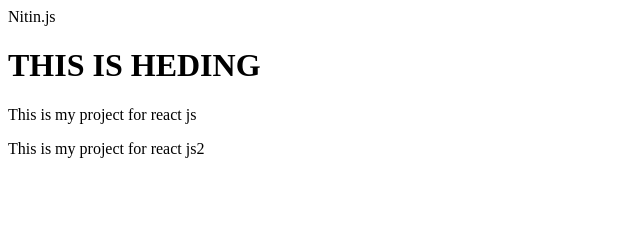
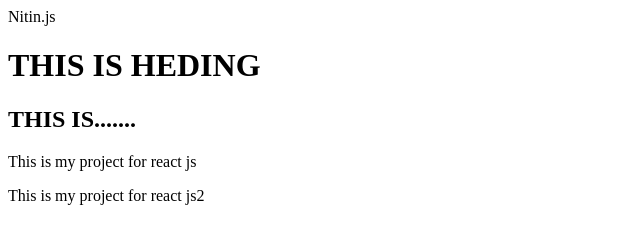
Before and after one commit to bapaliwal22/git-test, a website: page index.html in a window 1280 px wide. Shown: the whole page, without its empty margins (0-640 px from the left). Drawn offline with Linux system fonts and the light colour scheme.

Commit message:
after ignore file

```diff
--- a/index.html
+++ b/index.html
@@ -4,6 +4,7 @@
 
 <body>
 <h1> THIS IS HEDING</h1>
+<h2> THIS IS.......</h2>
 <p1>This is my project for react js</p>
 <p1>This is my project for react js2</p>
 </body>
```
Also changed, not shown: package.json (added, +24 -0 lines), 2 other files.
